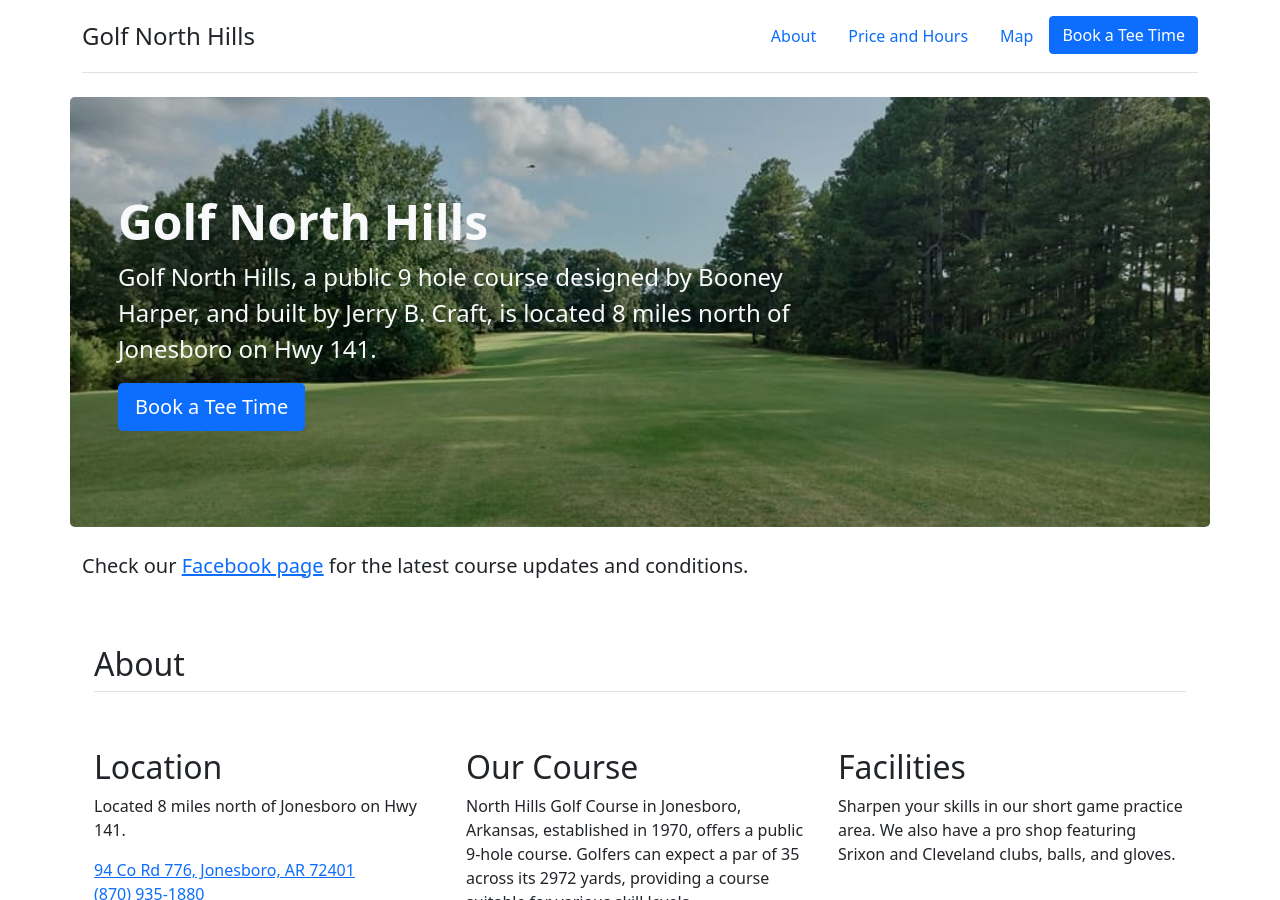
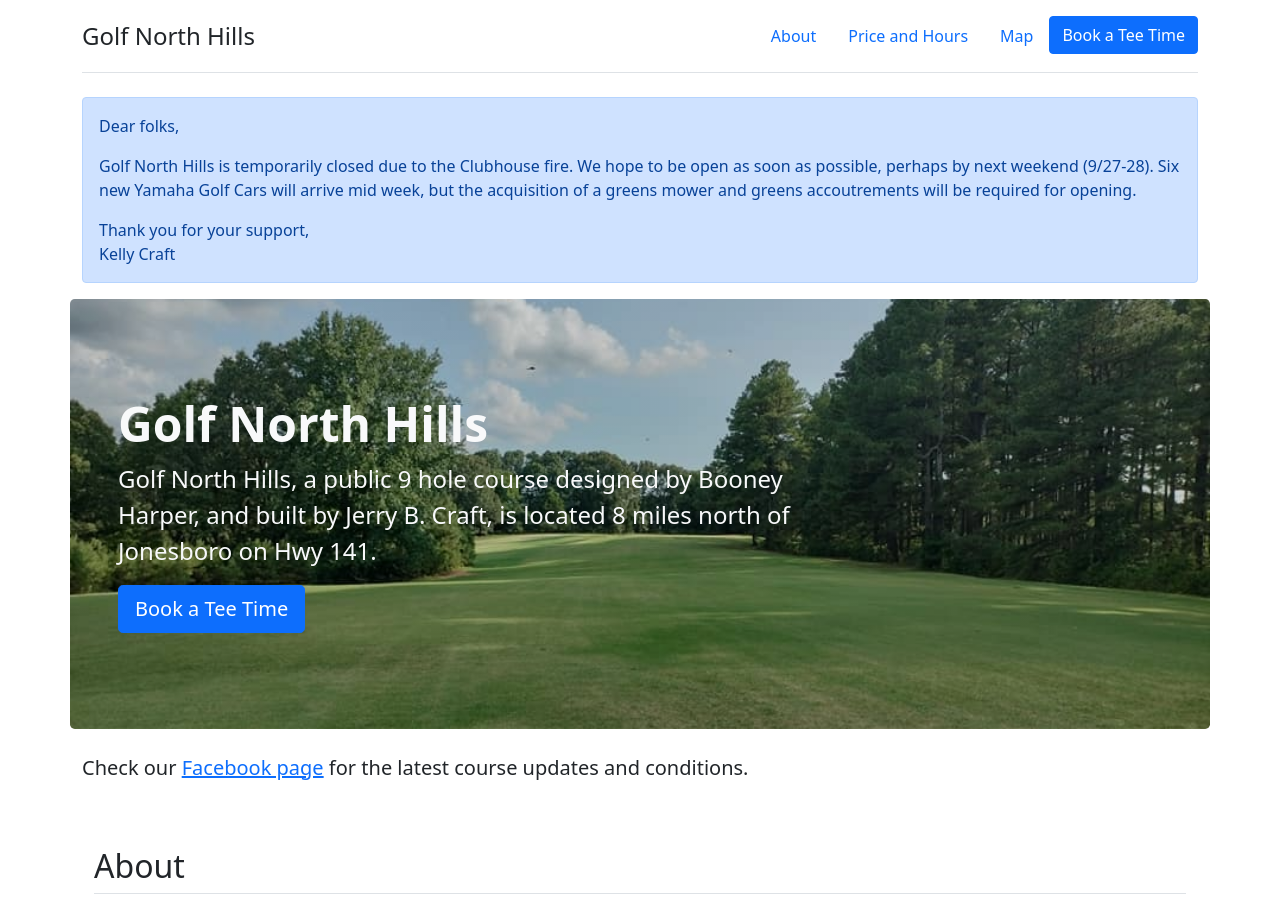
Before and after one commit to easyteegolf/golf-north-hills, a Jekyll site: the page built from index.html, in a window 1280 px wide and 900 px high. Built offline with Jekyll 4.4.1, drawn with Linux system fonts in a browser that asks for light colours.

Commit message:
add alert message

```diff
--- a/index.html
+++ b/index.html
@@ -3,6 +3,22 @@ layout: default
 title: Home
 order: 0
 ---
+
+<!-- Alert -->
+<div class="container">
+    <div class="alert alert-primary" role="alert">
+        <p>
+        Dear folks,
+        </p>
+        <p>
+        Golf North Hills is temporarily closed due to the Clubhouse fire. We hope to be open as soon as possible, perhaps by next weekend (9/27-28).  Six new Yamaha Golf Cars will arrive mid week, but the acquisition of a greens mower and greens accoutrements will be required for opening.
+        </p>
+        Thank you for your support,
+        <br />
+        Kelly Craft
+    </div>
+</div>
+
 
 <!-- Jumbotron -->
 <div class="container rounded-3 p-5 mb-4 bg-dark"
```
